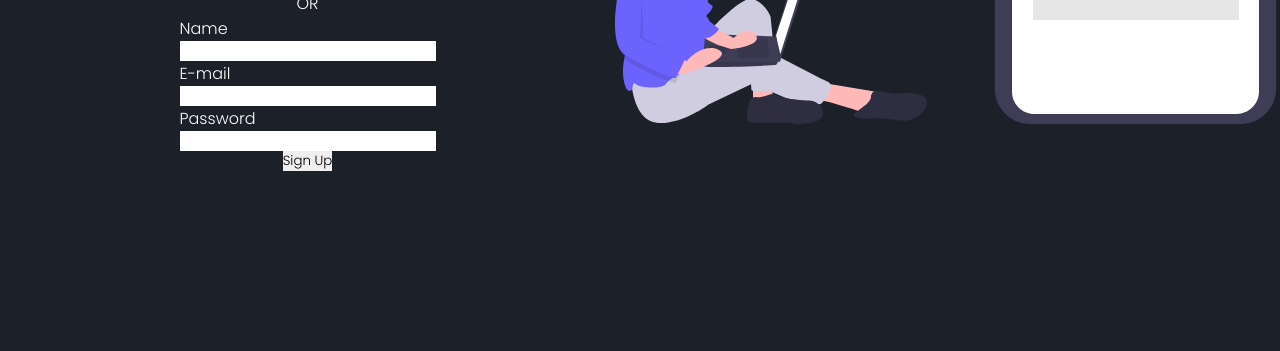
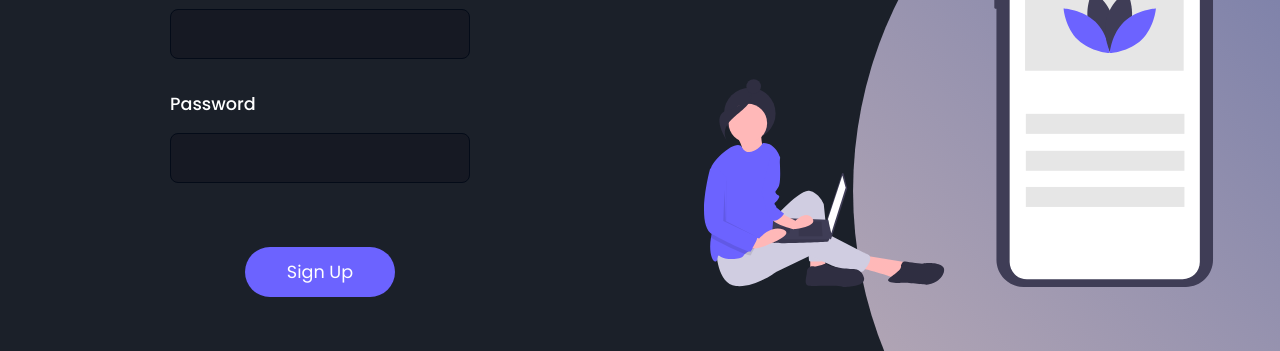
Before and after one commit to FabioBJr/Pagina-de-Cadastro-guiado, a plain HTML site: page index.html in a window 1280 px wide. Shown: the part 449-800 px from the top of the page. Drawn offline with Linux system fonts and the light colour scheme.

Commit message:
Finalização

```diff
--- a/index.html
+++ b/index.html
@@ -18,28 +18,29 @@
                 <img src="Imgs/facebook.png" alt="Facebook">
             </a>
             <a ref="#">
-            <img src="Imgs/linkedin.png" alt="Linkedin">
+                <img src="Imgs/linkedin.png" alt="Linkedin">
             </a>
         </div>
 
         <div class="alternative">
             <span>OR</span>
         </div>
+
         <form action="">
-            <lable for="name">
+            <label for="name">
                 <span>Name</span>
                 <input type="text" id="name" name="name">
-            </lable>
+            </label>
 
-            <lable for="email">
+            <label for="email">
                 <span>E-mail</span>
                 <input type="email" id="email" name="email">
-            </lable>
+            </label>
 
-            <lable for="password">
+            <label for="password">
                 <span>Password</span>
-                <input type="text" id="password" name="password">
-            </lable>
+                <input type="password" id="password" name="password">
+            </label>
 
             <input type="submit" value="Sign Up">
         </form>
--- a/style.css
+++ b/style.css
@@ -1,4 +1,4 @@
-@import url('https://fonts.googleapis.com/css2?family=Poppins:ital,wght@0,100;0,200;0,300;1,100;1,200;1,300&display=swap');
+@import url('https://fonts.googleapis.com/css2?family=Poppins:wght@100;200;300;400;500;600&display=swap');
 
 * {
     margin: 0;
@@ -14,23 +14,26 @@ body {
     font-weight: 500;
     display: flex;
     min-height: 100vh;
+    min-width: 100vw;
 }
 
 main {
     width: 50vw;
     display: flex;
+    flex-direction: column;
+    align-items: center;
     justify-content: center;
-    flex-direction: column;
-    align-items: center
+    padding: 2rem 4rem;
 }
 
 main h1 {
-    color: #8830FE;
+    color: #8880FE;
     font-size: 3rem;
-    margin-bottom: 3em;
+    margin-bottom: 3rem;
+    text-align: center;
 }
 
-main .social-media {
+main.social-media {
     display: flex;
     align-content: center;
 }
@@ -39,26 +42,140 @@ main .social-media a {
     text-decoration: none;
 }
 
-main .social-media img{
+main .social-media img {
     width: 36px;
-    margin-left: 3em;
+    margin-left: 3rem;
 }
 
 main .social-media a:first-child img {
     margin-left: 0;
 }
 
-main form{
+main .alternative {
+    margin-top: 1rem;
+}
+
+main .alternative span {
+    font-size: 1.1rem;
+    font-weight: 400;
+    color: rgba(255, 255, 255, 0.3);
+    position: relative;
+}
+
+main .alternative span::before, main .alternative span::after {
+    position: absolute;
+    content: '';
+    height: 1px;
+    width: 100px;
+    bottom: 50%;
+    right: 50px;
+    background: rgba(255, 255, 255, 0.3);
+}
+
+main .alternative span::after {
+    left: 50px;
+}
+
+main form {
     display: flex;
     flex-direction: column;
     align-items: center;
 }
 
-main form lable {
+main form label {
     display: flex;
     flex-direction: column;
 }
 
 main form label span {
     font-size: 1.1rem;
+    margin-top: 2rem;
 }
+
+main form input {
+    background: #161923;
+    width: 300px;
+    height: 50px;
+    padding: 0 0.5rem;
+    margin-top: 1rem;
+    outline: none;
+    color: rgba(166, 166, 166);
+    font-size: 1rem;
+    border: 1px solid #040B18;
+    border-radius: 8px;
+}
+
+main form input[type="submit"] {
+    cursor: pointer;
+    width: 50%;
+    margin-top: 4rem;
+    border: none;
+    border-radius: 32px;
+    background: #6C63FF;
+    color: white;
+    font-size: 1.1rem;
+    transition: all .3s ease-in-out;
+}
+
+main form input[type="submit"]:hover {
+    background: #5952d4;
+}
+
+section.imagens {
+    width: 50vw;
+    display: flex;
+    align-items: flex-end;
+    justify-content: flex-end;
+    padding: 4rem;
+}
+
+section.imagens img {
+    width: 100%;
+}
+
+section.imagens .circle {
+    position: absolute;
+    height: 100%;
+    width: 100%;
+    top: 0;
+    left: 0;
+    background: linear-gradient(45deg, #E8CBC0, #636FA4);
+    clip-path: circle(40% at right 80%);
+    z-index: -1;
+}
+
+@media only screen and (min-width: 900px) and (max-width: 1200px) {
+            section.imagenss img {
+                width: 110%;
+            }
+            section.imagens .circle {
+                clip-path: circle(35% at right 80%);
+            }
+}
+
+@media only screen and (max-width: 900px) {
+    section.imagens {
+        display: none;
+        visibility: hidden;
+    }
+    main {
+        width: 100vw;
+    }
+}
+
+@media only screen and (max-width: 450px) {
+    main h1{
+        font-size: 2rem;
+    }
+    main .alternative {
+        font-size: 0.8rem;
+    }
+    main form label span, main form input [type="submit"] {
+        font-size: 1rem;
+    }
+}
+
+@media only screen and (max-width: 350px) {
+    main .social-media img {
+        margin-left: 1.5rem;
+}
```
Also changed, not shown: 1 other file.
